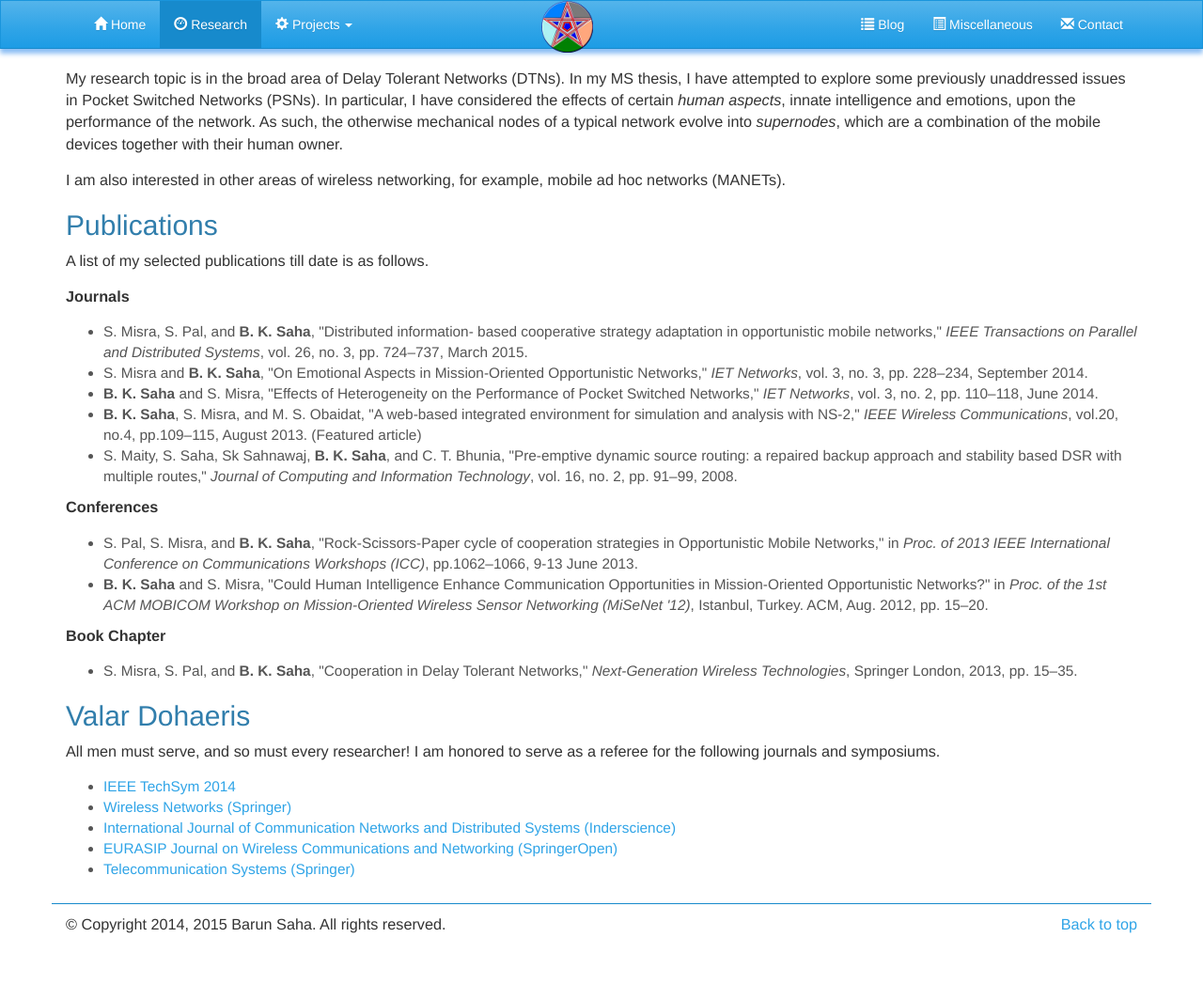
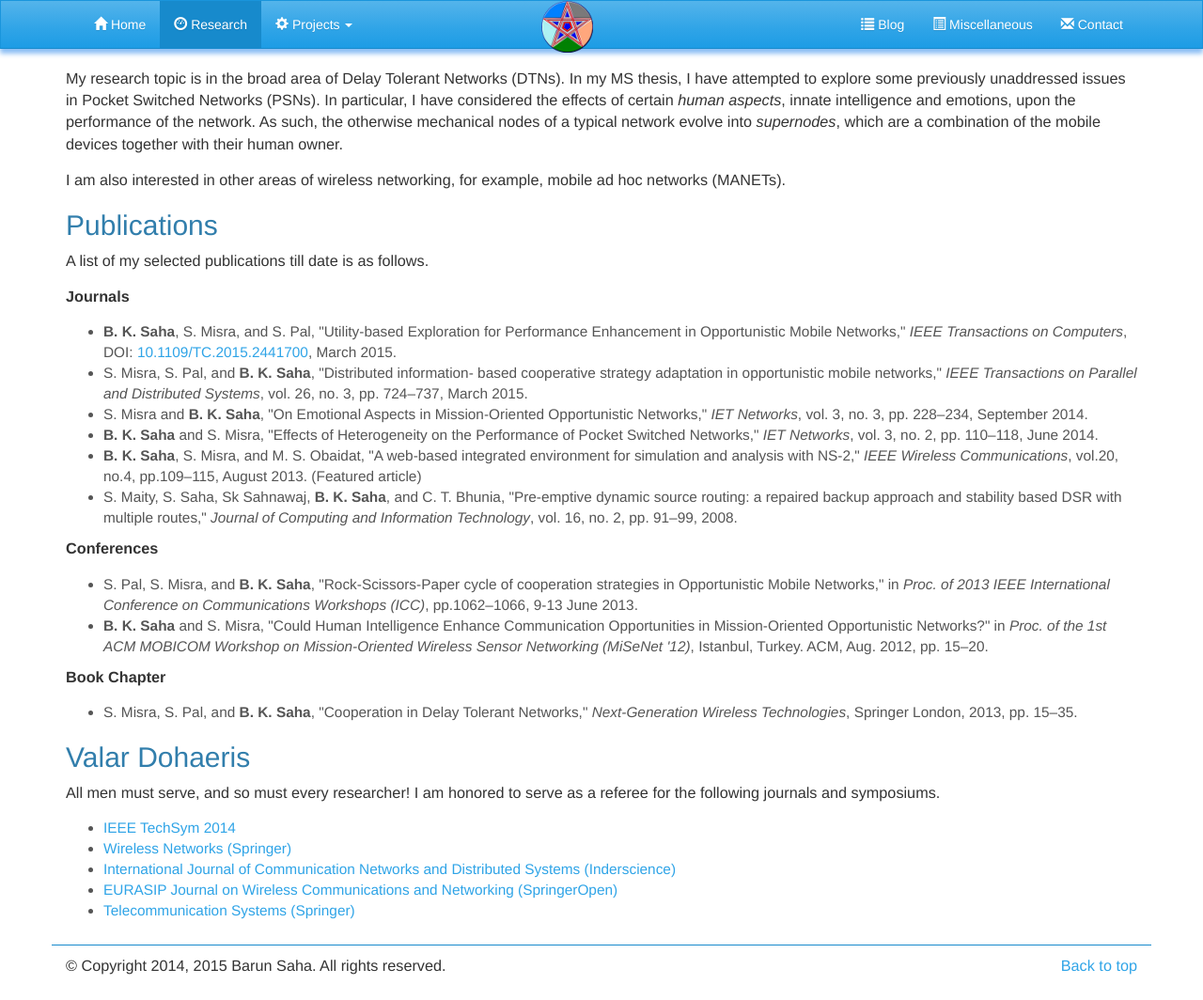
Before and after one commit to barun-saha/barun-saha.github.io, a Jekyll site: the page research.html, which Jekyll copies as it is, in a window 1280 px wide. Shown: the whole page at 94% size. Built offline with Jekyll 4.4.1, drawn with Linux system fonts in a browser that asks for light colours; nearby versions of some CDN libraries; before the commit the page ends 1020 px from its top, so only the background shows below that.

Commit message:
Updated publications list

```diff
--- a/contact.html
+++ b/contact.html
@@ -74,7 +74,7 @@
 		Join me in <a href="http://in.linkedin.com/in/barunsaha">LinkedIn</a>
 		or send me an email to <img src="images/self/email.jpg">. I am also
 		available in <a href="https://github.com/barun-saha">GitHub</a> and
-		<a href="https://www.researchgate.net/profile/Barun_Saha">ResearchGate</a>>.
+		<a href="https://www.researchgate.net/profile/Barun_Saha">ResearchGate</a>.
 	  </p>
 	</div>
 
--- a/research.html
+++ b/research.html
@@ -93,6 +93,12 @@
 		<p><strong>Journals</strong></p>
 
 		<ul class="bigger">
+            <li>
+			  <strong>B. K. Saha</strong>, S. Misra, and S. Pal, "Utility-based Exploration
+                for Performance Enhancement in Opportunistic Mobile Networks," <em>IEEE
+                Transactions on Computers</em>,	DOI: <a href="http://dx.doi.org/10.1109/TC.2015.2441700">
+                10.1109/TC.2015.2441700</a>, March 2015.
+			</li>
 			<li>
 			  S. Misra, S. Pal, and <strong>B. K. Saha</strong>, "Distributed information-
 			  based cooperative strategy adaptation in opportunistic mobile
--- a/templates/research.html
+++ b/templates/research.html
@@ -29,6 +29,12 @@
 		<p><strong>Journals</strong></p>
 
 		<ul class="bigger">
+            <li>
+			  <strong>B. K. Saha</strong>, S. Misra, and S. Pal, "Utility-based Exploration
+                for Performance Enhancement in Opportunistic Mobile Networks," <em>IEEE
+                Transactions on Computers</em>,	DOI: <a href="http://dx.doi.org/10.1109/TC.2015.2441700">
+                10.1109/TC.2015.2441700</a>, March 2015.
+			</li>
 			<li>
 			  S. Misra, S. Pal, and <strong>B. K. Saha</strong>, "Distributed information-
 			  based cooperative strategy adaptation in opportunistic mobile
```
